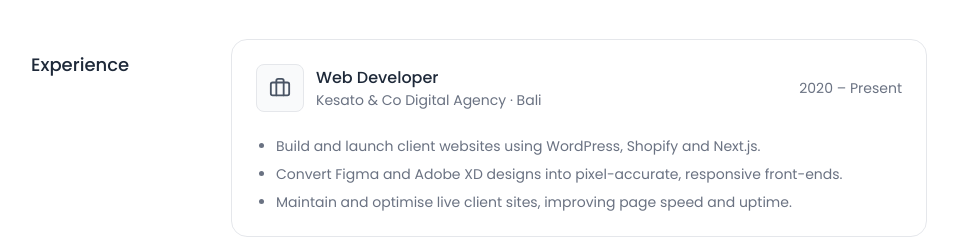
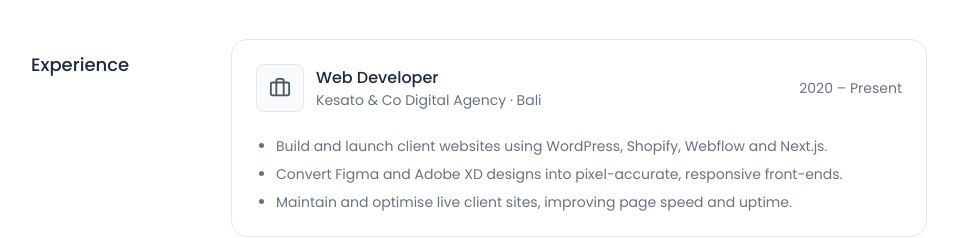
Before and after one commit to aryabeth/personal-website, a Next.js app: page / in a window 1280 px wide. Shown: the part 1000-1238 px from the top of the page, without its empty margins (161-1119 px from the left). Built offline with nearby package versions, Linux system fonts and the light colour scheme; a web font is replaced by a local one.

Commit message:
Add Webflow to experience bullet

```diff
--- a/sections/experience-section.tsx
+++ b/sections/experience-section.tsx
@@ -11,7 +11,7 @@ export default function ExperienceSection() {
             start: "2020",
             end: "Present",
             description: [
-                "Build and launch client websites using WordPress, Shopify and Next.js.",
+                "Build and launch client websites using WordPress, Shopify, Webflow and Next.js.",
                 "Convert Figma and Adobe XD designs into pixel-accurate, responsive front-ends.",
                 "Maintain and optimise live client sites, improving page speed and uptime.",
             ],
```
